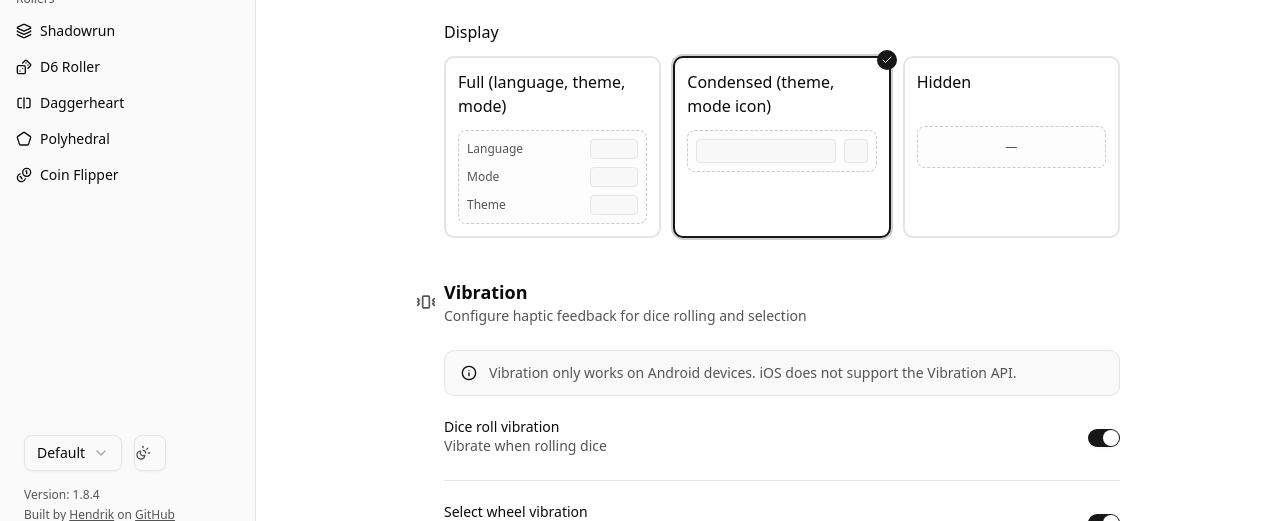
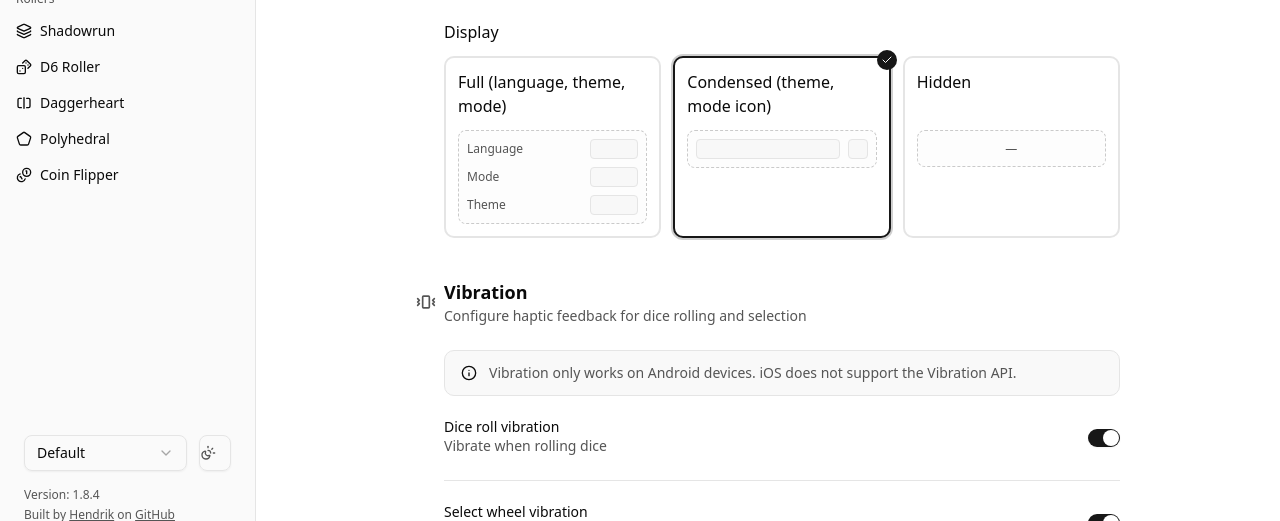
Before and after one commit to HoverBaum/talis, a Next.js app: page /en/pages/settings in a window 1280 px wide. Both pictures are taken after a click on the radio button "Condensed (theme, mode icon)". Shown: the part 870-1391 px from the top of the page. Built offline with nearby package versions, Linux system fonts and the light colour scheme.

Commit message:
🎨 prevview optiosn in sidebar when condensed

```diff
--- a/components/AppSidebar.tsx
+++ b/components/AppSidebar.tsx
@@ -166,7 +166,9 @@ export function AppSidebar({ ...props }: ComponentProps<typeof Sidebar>) {
           )}
           {sidebarOptions === 'condensed' && (
             <div className="flex flex-wrap items-center gap-3">
-              <ThemeSelect variant="compact" />
+              <div className="min-w-0 flex-1">
+                <ThemeSelect variant="compact" />
+              </div>
               <ModeSelect variant="iconOnly" />
             </div>
           )}
--- a/components/SidebarOptionsPicker.tsx
+++ b/components/SidebarOptionsPicker.tsx
@@ -40,13 +40,13 @@ const FullPreview = () => (
 
 const CondensedPreview = () => (
   <div className="flex items-center gap-2">
-    <div className="h-6 flex-1 min-w-0 rounded border border-border bg-muted/50" />
-    <div className="h-6 w-6 shrink-0 rounded border border-border bg-muted/50" />
+    <div className="h-5 min-w-0 flex-1 rounded border border-border bg-muted/50" />
+    <div className="size-5 shrink-0 rounded border border-border bg-muted/50" />
   </div>
 )
 
 const NonePreview = () => (
-  <div className="flex items-center justify-center py-1">
+  <div className="flex items-center justify-center py-[0.1rem]">
     <span className="text-xs text-muted-foreground">—</span>
   </div>
 )
@@ -73,7 +73,7 @@ export const SidebarOptionsPicker = ({
           sizeClass="min-h-[88px] p-3"
         >
           <div className="flex h-full flex-col gap-3">
-            <div className="flex min-h-[2.75rem] shrink-0 items-start">
+            <div className="flex min-h-[3rem] shrink-0 items-start">
               <span className="font-medium">
                 {optionValue === 'full'
                   ? t('sidebarOptionsFull')
```
